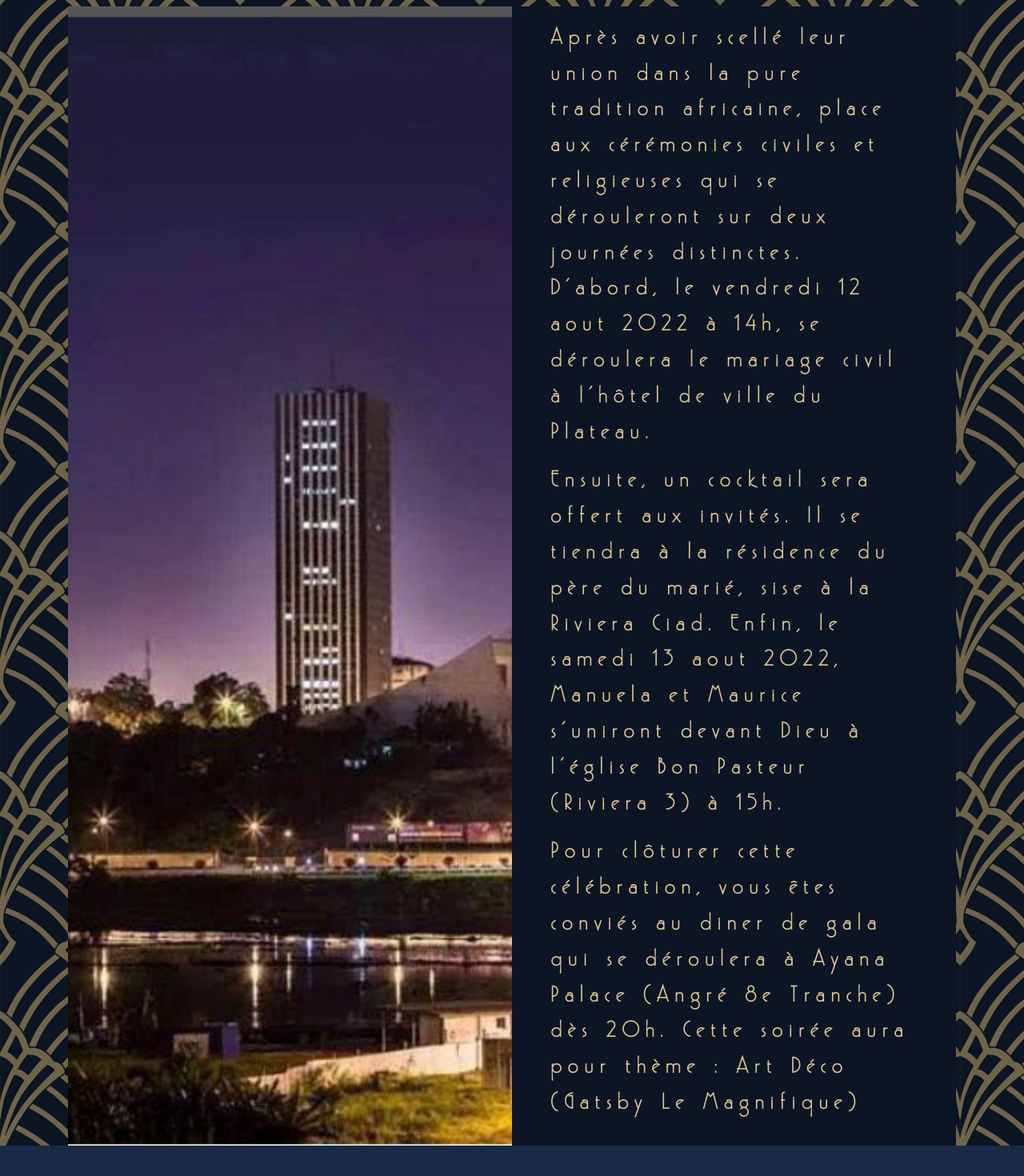
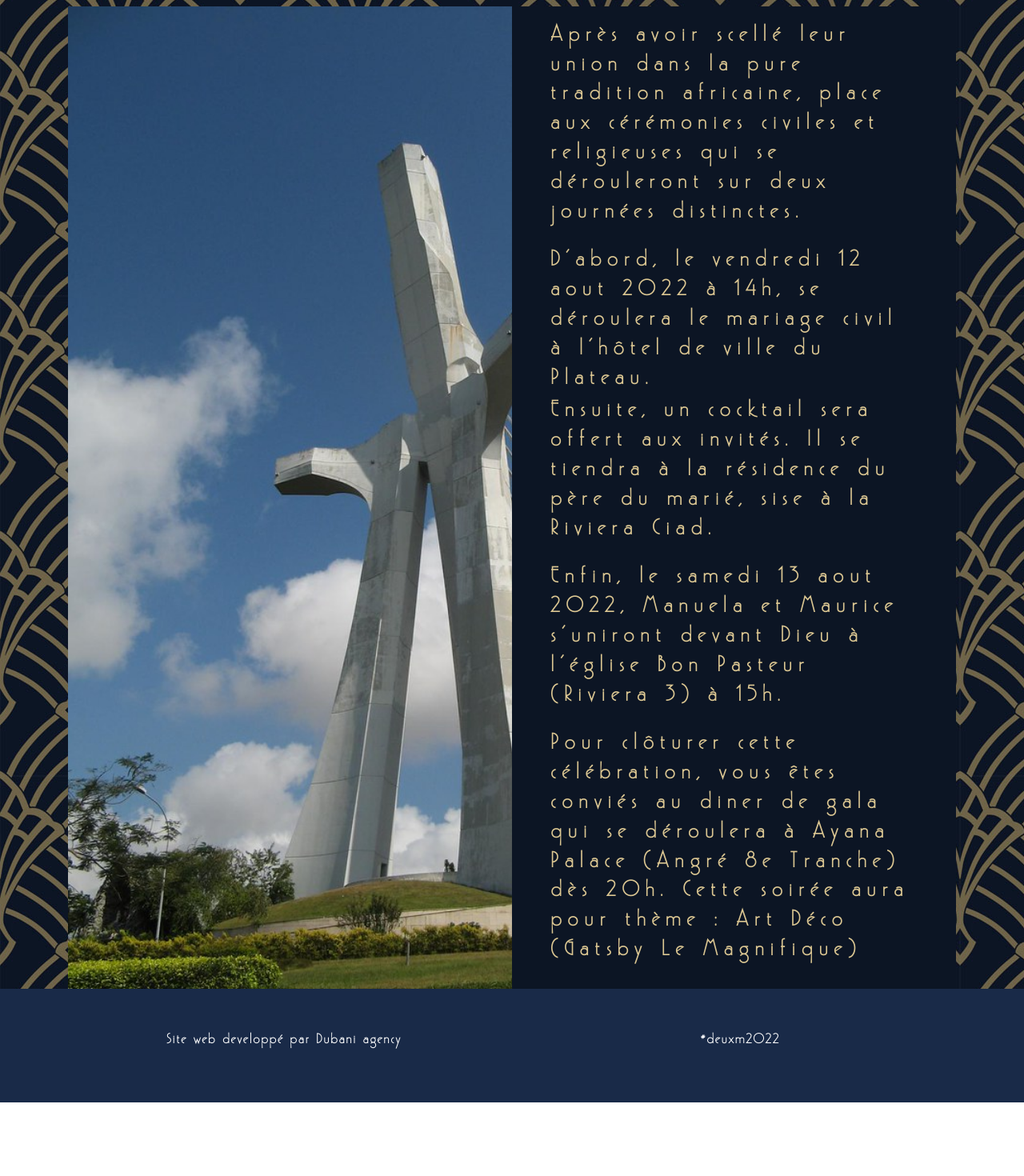
Before and after one commit to elprofa/maurice_manuela, a Next.js app: page /abidjan in a window 1280 px wide. Shown: the part 310-1780 px from the top of the page at 80% size. After the commit the page ends 1688 px from the top, so only its background shows below. Built offline with nearby package versions, Linux system fonts and the light colour scheme; a web font is replaced by a local one.

Commit message:
commit last

```diff
--- a/components/molecules/Footer/index.js
+++ b/components/molecules/Footer/index.js
@@ -13,7 +13,18 @@ function Footer() {
     return (
         <FooterStc>
             <Container className="py-2 py-md-5">
-
+                <div className='row'>
+                    <div className='col-lg-6'>
+                        <p className='text-center' style={{"fontSize":"20px","fontWeight":"600","letterSpacing":"0.1em"}}>
+                            Site web developpé par <a href='https://www.dubaniagency.com/' target='_blank'>Dubani agency</a>
+                        </p>
+                    </div>
+                    <div className='col-lg-6'>
+                        <p className='text-center' style={{"fontSize":"20px","fontWeight":"600","letterSpacing":"0.1em"}}>
+                            <a href='#' target='_blank'> <span style={{"fontFamily":"arial !important"}}>#</span>deuxm2022</a>
+                        </p>
+                    </div>
+                </div>
             </Container>
         </FooterStc>
     )
--- a/components/molecules/SectionAbidjan/SectionAbidjan.stc.js
+++ b/components/molecules/SectionAbidjan/SectionAbidjan.stc.js
@@ -35,7 +35,7 @@ h1
 }
 .div_container
 {
-    background:url(/img/bg1.jpg);
+    background:url(/img/ab.jpg);
     background-size:cover;
 }
 p
@@ -46,7 +46,7 @@ p
     font-weight:600;
     color:#ddc893;
     letter-spacing: 0.5rem;
-    line-height: 1.4em !important;
+    line-height: 1.15em !important;
 }
 
 `;
--- a/components/molecules/SectionAbidjan/index.js
+++ b/components/molecules/SectionAbidjan/index.js
@@ -17,16 +17,25 @@ function SectionAbidjan() {
                         </div>
                         <div className="col-md-6 px-md-5 py-3">
 
+                            <p className='mb-4'>
+                                Après avoir scellé leur union dans la pure tradition africaine,
+                                place aux cérémonies civiles et religieuses qui se dérouleront
+                                sur deux journées distinctes.
+                            </p>
+                            <p className='mb-1'>
+                                D’abord, le vendredi 12 aout 2022 à 14h, se déroulera le mariage civil
+                                à l’hôtel de ville du Plateau.
+                            </p>
+
+                            <p className='mb-4'>
+                                Ensuite, un cocktail sera offert aux invités. Il se tiendra à la résidence du père du marié, sise à la Riviera Ciad.
+                            </p>
+
+                            <p className='mb-4'>Enfin, le samedi 13 aout 2022, Manuela et Maurice s’uniront devant Dieu à l’église Bon Pasteur (Riviera 3) à 15h. </p>
                             <p>
-                                Après avoir scellé leur union dans la pure tradition africaine, place aux cérémonies civiles et religieuses qui se dérouleront sur deux journées distinctes.
-                                D’abord, le vendredi 12 aout 2022 à 14h, se déroulera le mariage civil à l’hôtel de ville du Plateau.  </p>
-                                <p>
-                                Ensuite, un cocktail sera offert aux invités. Il se tiendra à la résidence du père du marié, sise à la Riviera Ciad.
-                                Enfin, le samedi 13 aout 2022, Manuela et Maurice s’uniront devant Dieu à l’église Bon Pasteur (Riviera 3) à 15h. </p>
-                                <p>
-                                    Pour clôturer cette célébration, vous êtes conviés au diner de gala qui se déroulera à Ayana Palace (Angré 8e Tranche) dès 20h.
-                                    Cette soirée aura pour thème : Art Déco (Gatsby Le Magnifique)
-                                </p>
+                                Pour clôturer cette célébration, vous êtes conviés au diner de gala qui se déroulera à Ayana Palace (Angré 8e Tranche) dès 20h.
+                                Cette soirée aura pour thème : Art Déco (Gatsby Le Magnifique)
+                            </p>
                         </div>
                     </div>
                </div>
--- a/components/molecules/SectionAccueil1/index.js
+++ b/components/molecules/SectionAccueil1/index.js
@@ -127,7 +127,7 @@ function SectionAccueil1() {
                             <h1>Maurice & Manuela</h1>
                             <p>La rencontre de l’Ogooué et du Bandama …</p>
                             <p>
-                                Lors de leurs études en terre Gauloise, un prince Akan (Maurice Appia) a fait la rencontre d’une princesse bantoue (Manuela).
+                                Lors de leurs études en terre Gauloise, un prince Akan (Maurice Appia) a fait la rencontre d’une princesse bantou (Manuela).
                             </p>
                             <p>
                                 Ils tombèrent amoureux et au fil du temps, ils devinrent inséparables.
--- a/components/molecules/SectionLibreville/SectionLibreville.stc.js
+++ b/components/molecules/SectionLibreville/SectionLibreville.stc.js
@@ -47,7 +47,7 @@ p
     font-weight:600;
     color:#ddc893;
     letter-spacing: 0.5rem;
-    line-height: 1.4em !important;
+    line-height: 1.15em !important;
 }
 
 `;
--- a/components/molecules/SectionLibreville/index.js
+++ b/components/molecules/SectionLibreville/index.js
@@ -20,7 +20,7 @@ function SectionLibreville() {
                                 Les festivités débutéront par le Mariage Traditionnel, A Libreville.
                             </p>
                            <p>
-                               Ainsi, Le Prince Akan Accompagné De sa famille, se rendra en terre Bantoue,
+                               Ainsi, Le Prince Akan Accompagné De sa famille, se rendra en terre Bantou,
                                Le samedi 30 Juillet 2022 Afin d'honorer  sa future Epouse dans le respect
                                Des Rites Et Coutumes De leurs Ancêtres.
                            </p>
```
Also changed, not shown: public/img/ab.jpg (added).
